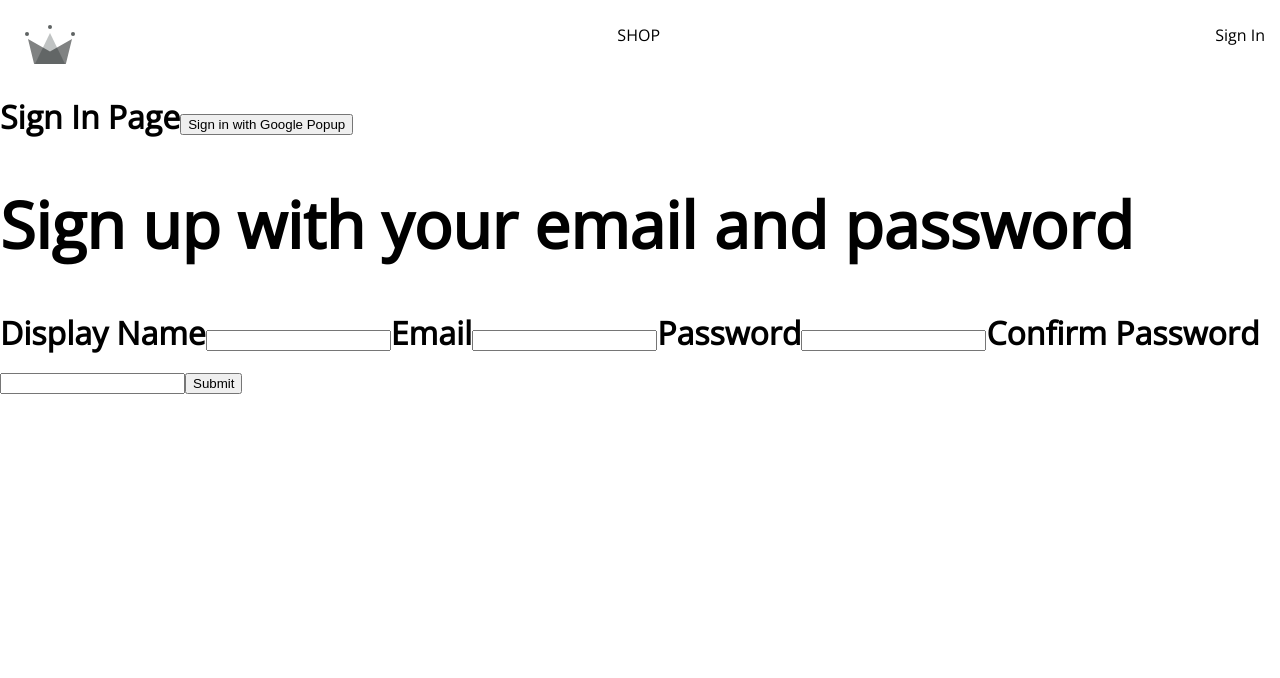
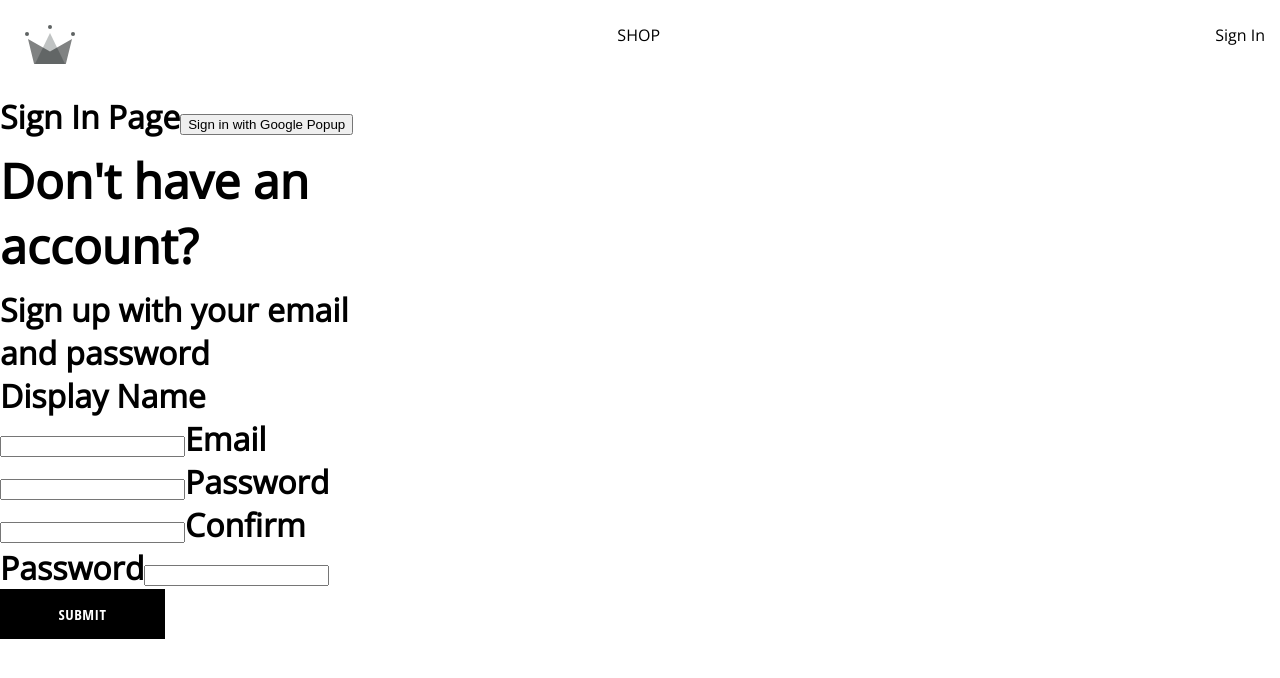
Before and after one commit to mkcheung/crown-clothing, a React (Create React App) app: page /sign-in in a window 1280 px wide. Shown: the top 678 px of the page. Built offline with nearby package versions, Linux system fonts and the light colour scheme.

Commit message:
add rough stying to sign in

```diff
--- /dev/null
+++ b/src/components/button/button.component.jsx
@@ -0,0 +1,25 @@
+/*
+    default
+
+    inverted
+
+    google sign in
+
+*/
+
+import "./button.styles.scss";
+const BUTTON_TYPE_CLASSES = {
+    google: 'google-sign-in',
+    inverted: 'inverted',
+
+}
+
+const Button = ({children, buttonType, ...otherProps}) => {
+    return (
+        <button className={`button-container ${BUTTON_TYPE_CLASSES[buttonType]}`} {...otherProps}>
+            {children}
+        </button>
+    )
+}
+
+export default Button;
--- /dev/null
+++ b/src/components/button/button.styles.scss
@@ -0,0 +1,46 @@
+.button-container {
+    min-width: 165px;
+    width: auto;
+    height: 50px;
+    letter-spacing: 0.5px;
+    line-height: 50px;
+    padding: 0 35px 0 35px;
+    font-size: 15px;
+    background-color: black;
+    color: white;
+    text-transform: uppercase;
+    font-family: 'Open Sans Condensed';
+    font-weight: bolder;
+    border: none;
+    cursor: pointer;
+    display: flex;
+    justify-content: center;
+
+    &:hover {
+      background-color: white;
+      color: black;
+      border: 1px solid black;
+    }
+
+    &.google-sign-in {
+      background-color: #4285f4;
+      color: white;
+
+      &:hover {
+        background-color: #357ae8;
+        border: none;
+      }
+    }
+
+    &.inverted {
+      background-color: white;
+      color: black;
+      border: 1px solid black;
+
+      &:hover {
+        background-color: black;
+        color: white;
+        border: none;
+      }
+    }
+  }
--- a/src/components/sign-up-form/sign-up-form.component.jsx
+++ b/src/components/sign-up-form/sign-up-form.component.jsx
@@ -1,6 +1,9 @@
 import { useState } from 'react';
 
 import { createAuthUserWithEmailAndPassword, createUserDocumentFromAuth } from '../../utils/firebase/firebase.utils';
+
+import './sign-up-form.styles.scss';
+import Button from "../../components/button/button.component";
 
 const defaultFormFields = {
     displayName:'',
@@ -47,8 +50,9 @@
     }
 
 	return (
-		<div>
-            <h1>Sign up with your email and password</h1>
+		<div className='sign-up-container'>
+            <h2>Don't have an account?</h2>
+            <span>Sign up with your email and password</span>
             <form onSubmit={handleSubmit}>
                 <label>Display Name</label>
                 <input type='text' required onChange={handleChange} name="displayName" value={displayName}/>
@@ -62,7 +66,7 @@
                 <label>Confirm Password</label>
                 <input type='text' required onChange={handleChange} name="confirmPassword" value={confirmPassword}/>
 
-                <button type="submit">Submit</button>
+                <Button type="submit">Submit</Button>
             </form>
 		</div>
 	)
--- /dev/null
+++ b/src/components/sign-up-form/sign-up-form.styles.scss
@@ -0,0 +1,9 @@
+.sign-up-container {
+    display: flex;
+    flex-direction:column;
+    width:380px;
+
+    h2 {
+        margin: 10px 0;
+    }
+}
```
